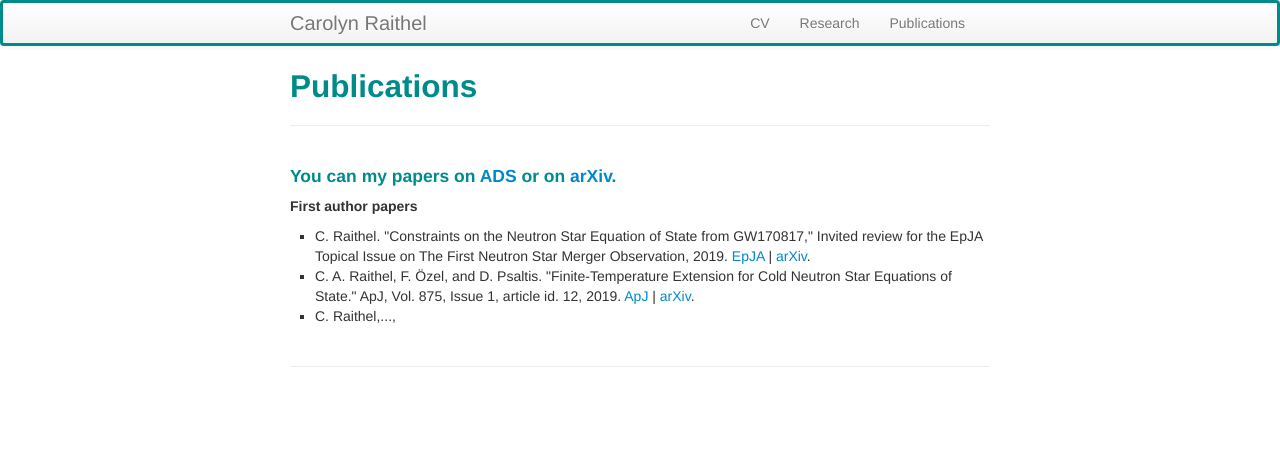
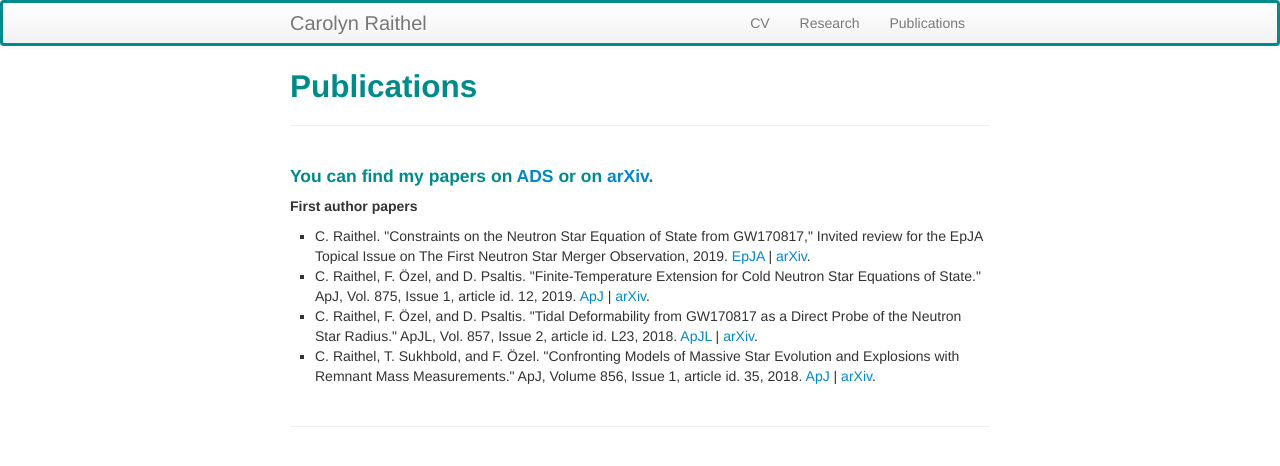
Before and after one commit to craithel/craithel.github.io, a Jekyll site: the page built from pages/publications.md, in a window 1280 px wide. Shown: the top 466 px of the page. Built offline with Jekyll 4.4.1, drawn with Linux system fonts in a browser that asks for light colours.

Commit message:
added publications

```diff
--- a/pages/publications.md
+++ b/pages/publications.md
@@ -4,14 +4,15 @@ title: Publications
 description: Carolyn's publications
 ---
 
-#### <b>You can my papers on <a href="https://ui.adsabs.harvard.edu/search/q=%20%20author%3A%22raithel%2C%20carolyn%22&sort=date%20desc%2C%20bibcode%20desc&p_=0">ADS</a> or on <a href="https://arxiv.org/search/advanced?advanced=&terms-0-operator=AND&terms-0-term=raithel%2C+carolyn&terms-0-field=author&terms-1-operator=OR&terms-1-term=raithel%2C+c.+a.&terms-1-field=author&classification-physics_archives=all&classification-include_cross_list=include&date-filter_by=all_dates&date-year=&date-from_date=&date-to_date=&date-date_type=submitted_date&abstracts=show&size=50&order=-announced_date_first">arXiv</a>.</b>
+#### <b>You can find my papers on <a href="https://ui.adsabs.harvard.edu/search/q=%20%20author%3A%22raithel%2C%20carolyn%22&sort=date%20desc%2C%20bibcode%20desc&p_=0">ADS</a> or on <a href="https://arxiv.org/search/advanced?advanced=&terms-0-operator=AND&terms-0-term=raithel%2C+carolyn&terms-0-field=author&terms-1-operator=OR&terms-1-term=raithel%2C+c.+a.&terms-1-field=author&classification-physics_archives=all&classification-include_cross_list=include&date-filter_by=all_dates&date-year=&date-from_date=&date-to_date=&date-date_type=submitted_date&abstracts=show&size=50&order=-announced_date_first">arXiv</a>.</b>
 
 ##### <b>First author papers</b>
 
 <ul type="square">
    <li>C. Raithel. "Constraints on the Neutron Star Equation of State from GW170817," Invited review for the EpJA Topical Issue on The First Neutron Star Merger Observation, 2019. <a href="https://epja.epj.org/articles/epja/abs/2019/05/10050_2019_Article_12759/10050_2019_Article_12759.html">EpJA</a> | <a href="https://arxiv.org/pdf/1904.10002.pdf">arXiv</a>. </li>
-   <li>C. A. Raithel, F. &Ouml;zel, and D. Psaltis. "Finite-Temperature Extension for Cold Neutron Star Equations of State." ApJ, Vol. 875, Issue 1, article id. 12, 2019. <a href="https://iopscience.iop.org/article/10.3847/1538-4357/ab08ea">ApJ</a> | <a href="https://arxiv.org/pdf/1902.10735.pdf">arXiv</a>. </li>
-   <li>C. Raithel,..., </li>
+   <li>C. Raithel, F. &Ouml;zel, and D. Psaltis. "Finite-Temperature Extension for Cold Neutron Star Equations of State." ApJ, Vol. 875, Issue 1, article id. 12, 2019. <a href="https://iopscience.iop.org/article/10.3847/1538-4357/ab08ea">ApJ</a> | <a href="https://arxiv.org/pdf/1902.10735.pdf">arXiv</a>. </li>
+   <li>C. Raithel, F. &Ouml;zel, and D. Psaltis. "Tidal Deformability from GW170817 as a Direct Probe of the Neutron Star Radius." ApJL, Vol. 857, Issue 2, article id. L23, 2018. <a href="https://iopscience.iop.org/article/10.3847/2041-8213/aabcbf">ApJL</a> | <a href="">arXiv</a>. </li>
+  <li>C. Raithel, T. Sukhbold, and F. &Ouml;zel. "Confronting Models of Massive Star Evolution and Explosions with Remnant Mass Measurements." ApJ, Volume 856, Issue 1, article id. 35, 2018. <a href="https://iopscience.iop.org/article/10.3847/1538-4357/aab09b">ApJ</a> | <a href="">arXiv</a>.</li>
 </ul>
 
 <!-- Note: this is how to write a comment in HTML. Everything in here won't show up on your webpage.-->
```
Also changed, not shown: pages/research.md (+1 -1 lines).
